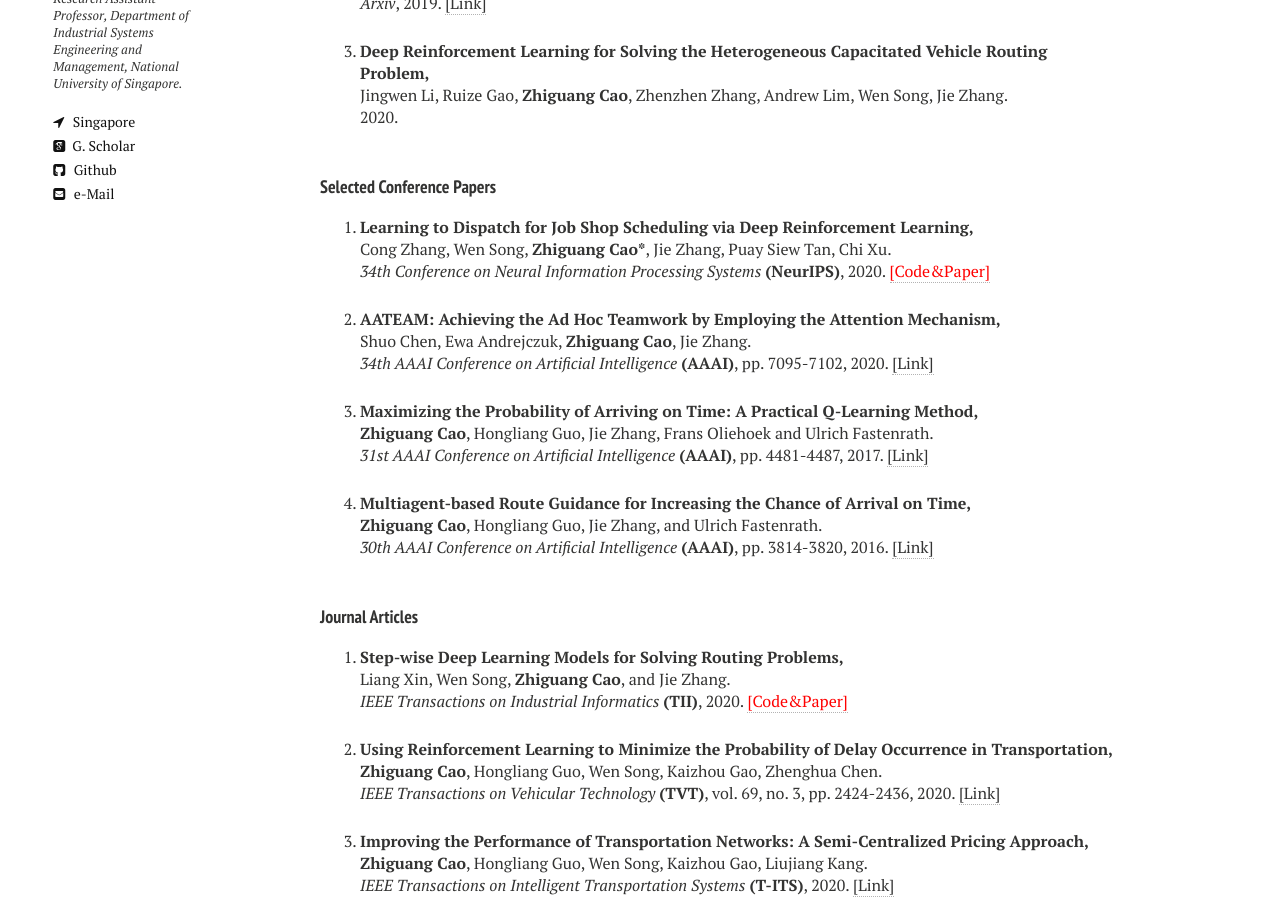
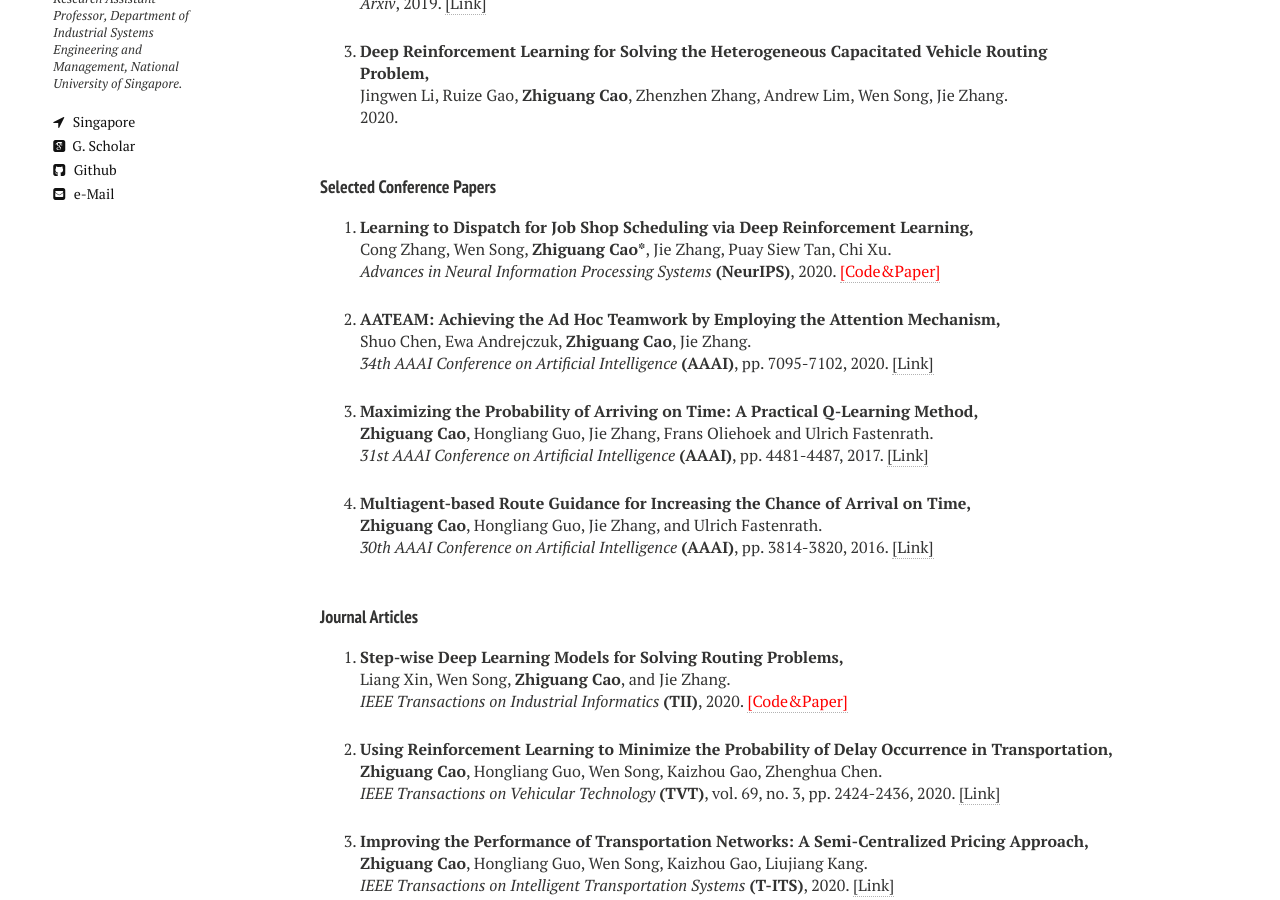
Before and after one commit to zhiguangcaosg/zhiguangcaosg.github.io, a Jekyll site: the page built from publications.md, in a window 1280 px wide and 900 px high, scrolled down 363 px. Built offline with Jekyll 4.4.1, drawn with Linux system fonts in a browser that asks for light colours; nearby versions of some CDN libraries.

Commit message:
Update publications.html

```diff
--- a/_layouts/publications.html
+++ b/_layouts/publications.html
@@ -127,7 +127,7 @@ div.bibtex pre { font-size: 75%; overflow: auto;  width: 100%; padding: 0em 0em;
 <p>
 <b>Learning to Dispatch for Job Shop Scheduling via Deep Reinforcement Learning,</b>
 <br>Cong Zhang, Wen Song, <b>Zhiguang Cao*</b>, Jie Zhang, Puay Siew Tan, Chi Xu.<br>
-<i>34th Conference on Neural Information Processing Systems</i> <b>(NeurIPS)</b>, 2020. <a href="https://github.com/zcajiayin/L2D"  target="_blank"> <font color="#FF0000">[Code&Paper] </font></a>
+<i>Advances in Neural Information Processing Systems</i> <b>(NeurIPS)</b>, 2020. <a href="https://github.com/zcajiayin/L2D"  target="_blank"> <font color="#FF0000">[Code&Paper] </font></a>
 </p>
 </li>
 
```
